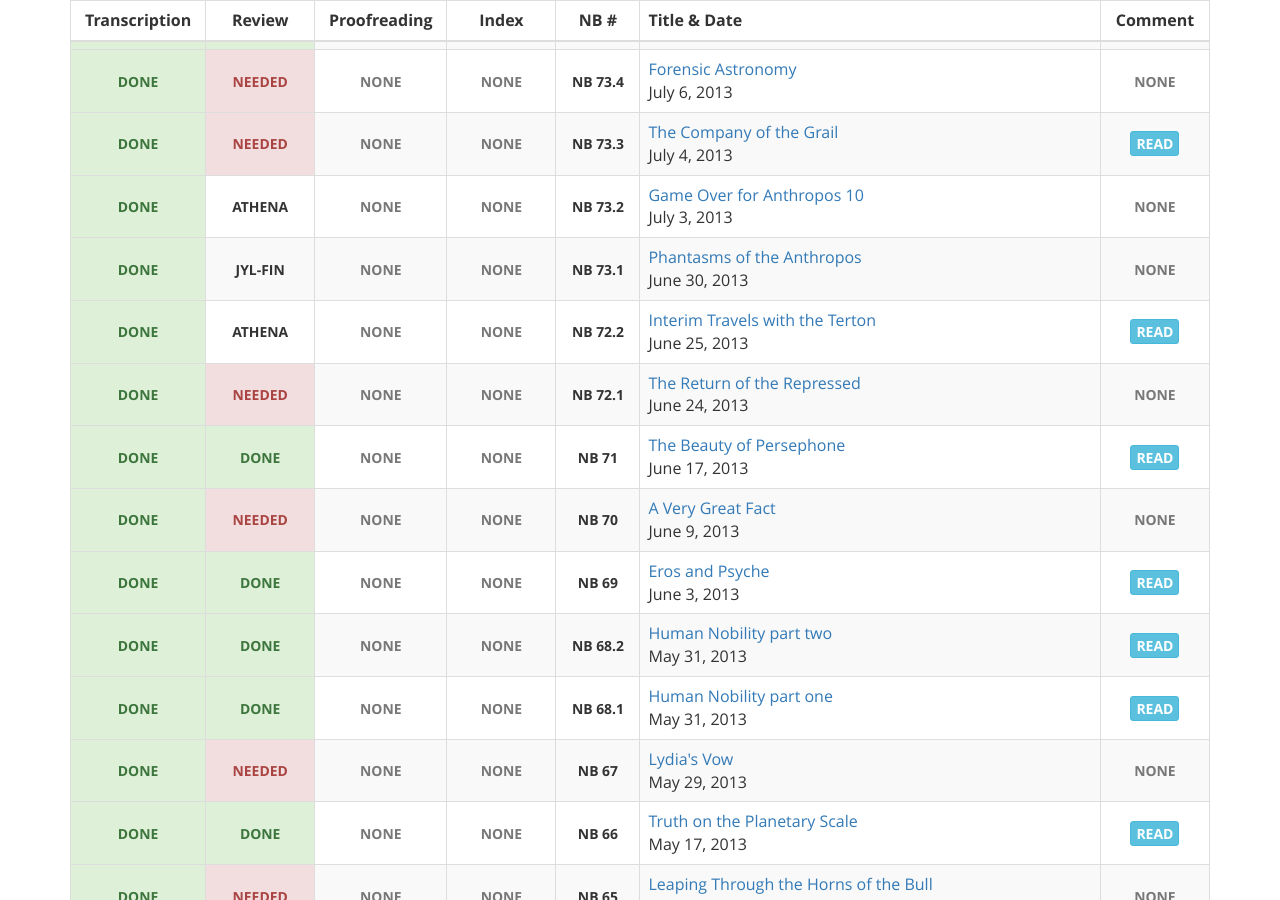
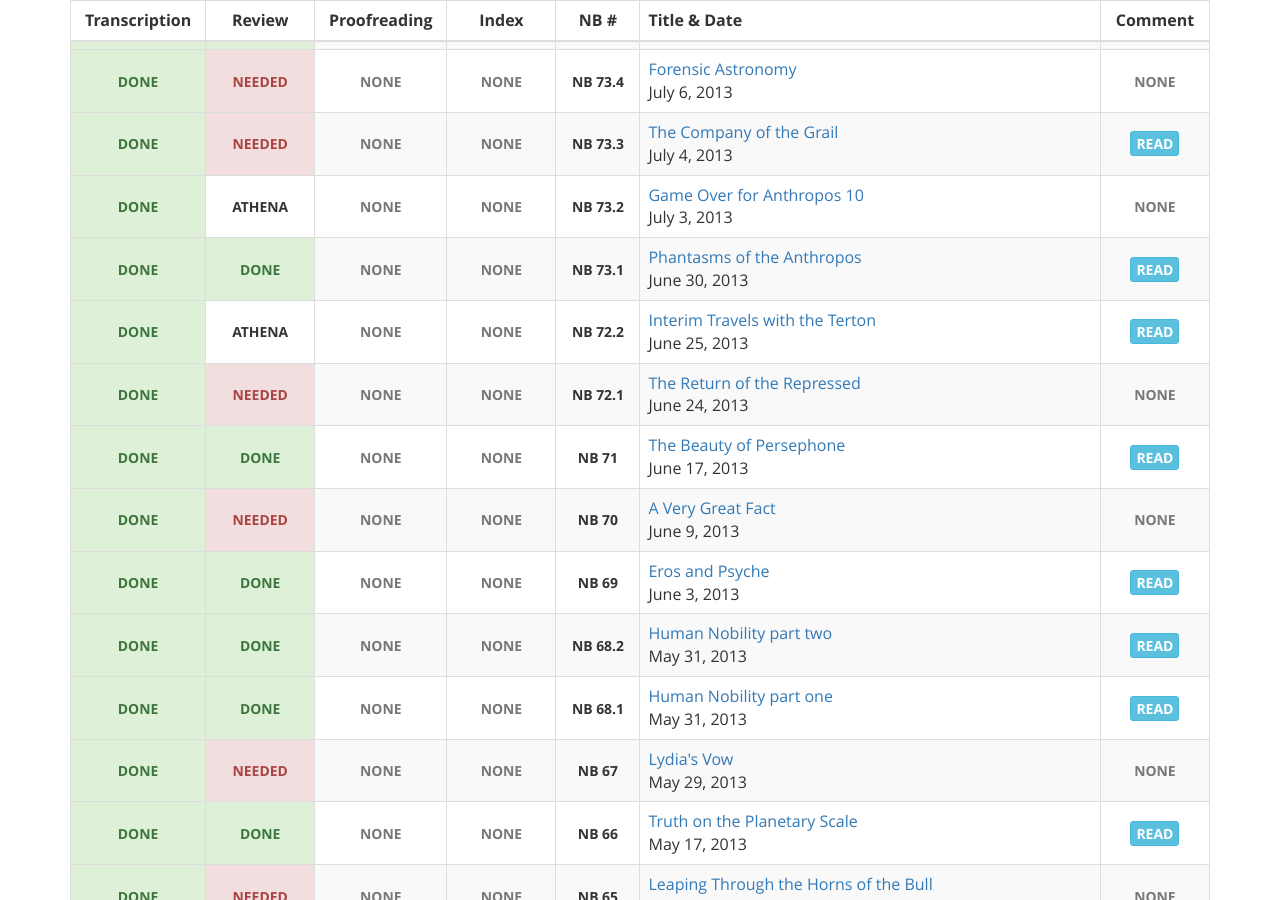
Before and after one commit to gaiaspora/gaiaspora.github.io, a Jekyll site: the page built from content/navigator-briefings.markdown, in a window 1280 px wide and 900 px high, scrolled down 3771 px. Built offline with Jekyll 4.4.1, drawn with Linux system fonts in a browser that asks for light colours.

Commit message:
Update nb.yaml

```diff
--- a/_data/nb.yaml
+++ b/_data/nb.yaml
@@ -504,12 +504,12 @@
 
 - NB: "73.1"
   Transcription: "done"
-  Review: "JYL-FIN"
+  Review: "done"
   Proofreading: "none"
   Index: "none"
   Title: "Phantasms of the Anthropos"
   Date: "June 30, 2013"
-  Comment: ""
+  Comment: "Jane"
 
 - NB: "72.2"
   Transcription: "done"
```
